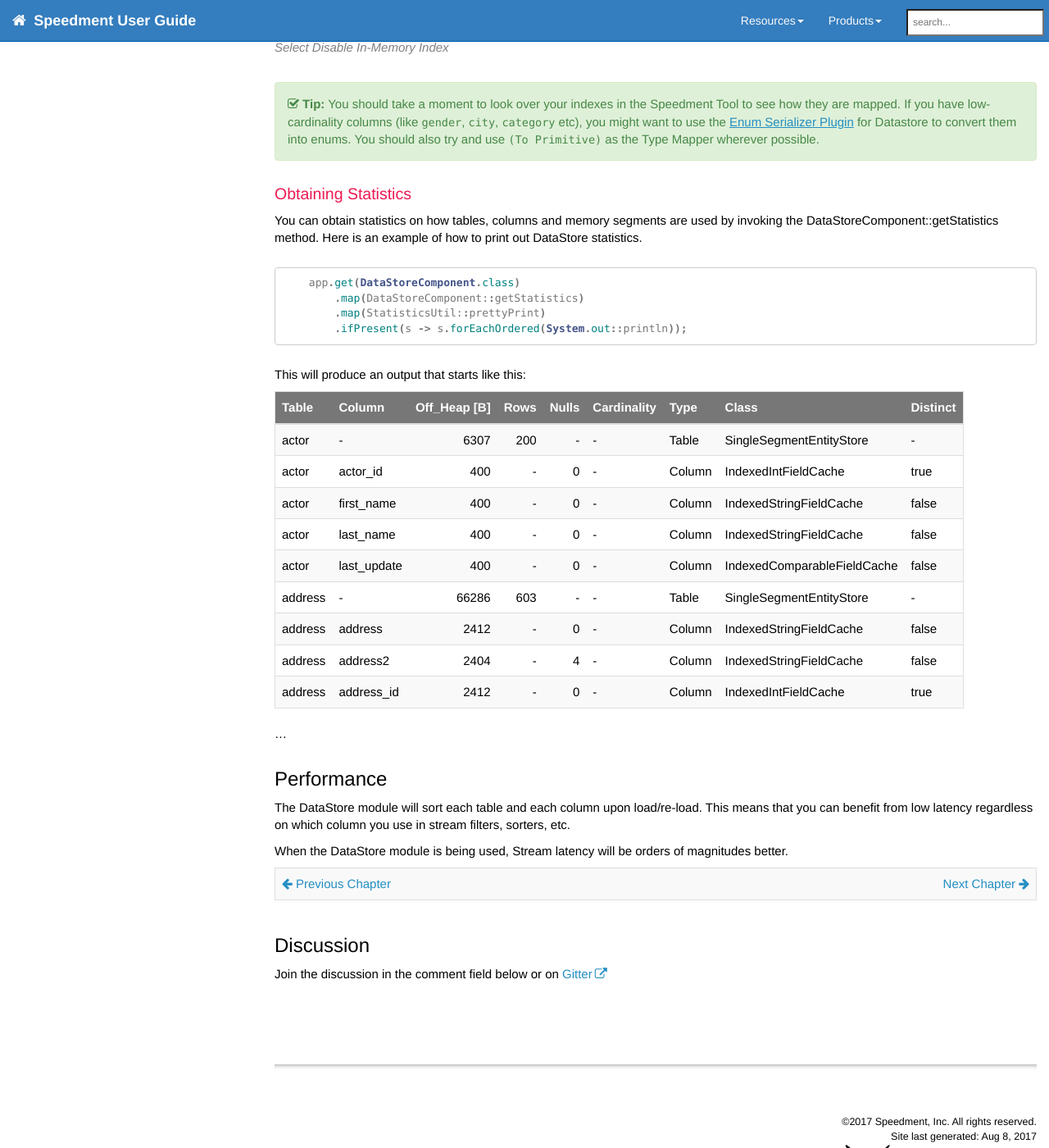
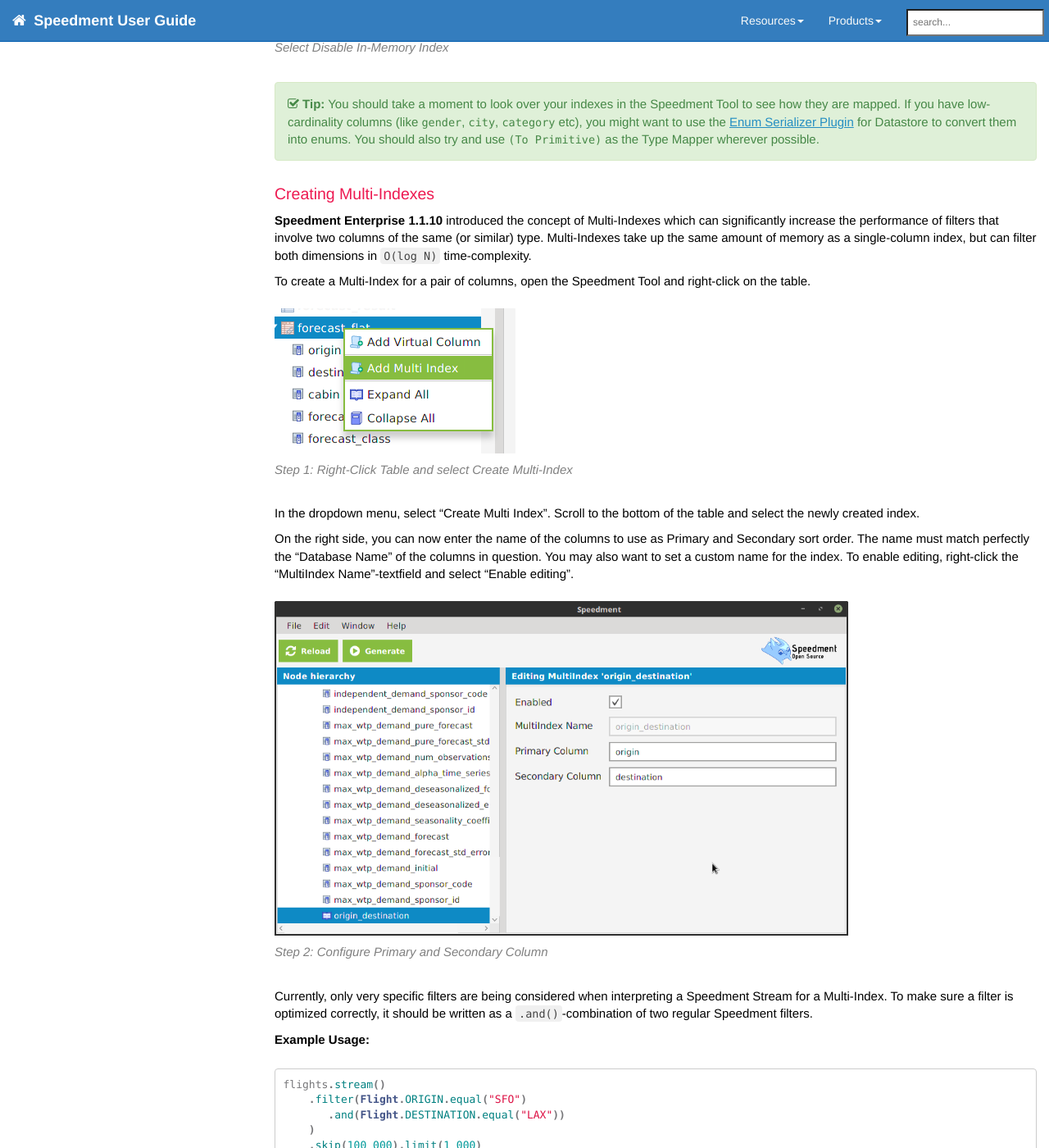
Before and after one commit to speedment/speedment-doc, a Jekyll site: the page built from pages/datastore.md, in a window 1280 px wide and 1400 px high, scrolled down 5253 px. Shown: the whole window at 82% size. Built offline with Jekyll 4.4.1, drawn with Linux system fonts in a browser that asks for light colours; nearby versions of some CDN libraries; comment, search, counter and statistics services are not loaded; some of the changed text lies outside the part shown.

Commit message:
Update datastore.md

````diff
--- a/pages/datastore.md
+++ b/pages/datastore.md
@@ -194,6 +194,33 @@
 You should take a moment to look over your indexes in the Speedment Tool to see how they are mapped. If you have low-cardinality columns (like `gender`, `city`, `category` etc), you might want to use the [Enum Serializer Plugin](enterprise_enums#top) for Datastore to convert them into enums. You should also try and use `(To Primitive)` as the Type Mapper wherever possible.
 " %}
 
+### Creating Multi-Indexes
+**Speedment Enterprise 1.1.10** introduced the concept of Multi-Indexes which can significantly increase the performance of filters that involve two columns of the same (or similar) type. Multi-Indexes take up the same amount of memory as a single-column index, but can filter both dimensions in `O(log N)` time-complexity.
+
+To create a Multi-Index for a pair of columns, open the Speedment Tool and right-click on the table.
+
+{% include image.html file="create_multi_index.png" url="https://www.speedment.com/" alt="Creating Multi-Indexes in Speedment Tool" caption="Step 1: Right-Click Table and select Create Multi-Index" %}
+
+In the dropdown menu, select "Create Multi Index". Scroll to the bottom of the table and select the newly created index.
+
+On the right side, you can now enter the name of the columns to use as Primary and Secondary sort order. The name must match perfectly the "Database Name" of the columns in question. You may also want to set a custom name for the index. To enable editing, right-click the "MultiIndex Name"-textfield and select "Enable editing".
+
+{% include image.html file="configure_multi_index.png" url="https://www.speedment.com/" alt="Configuring the Primary and Secondary Column of Multi-Indexes" caption="Step 2: Configure Primary and Secondary Column" %}
+
+Currently, only very specific filters are being considered when interpreting a Speedment Stream for a Multi-Index. To make sure a filter is optimized correctly, it should be written as a `.and()`-combination of two regular Speedment filters.
+
+**Example Usage:**
+```java
+flights.stream()
+    .filter(Flight.ORIGIN.equal("SFO")
+       .and(Flight.DESTINATION.equal("LAX"))
+    )
+    .skip(100_000).limit(1_000)
+    .collect(toList());
+```
+
+Only `equal`-operators can be optimized using multi-indexes.
+
 ### Obtaining Statistics
 You can obtain statistics on how tables, columns and memory segments are used by invoking the DataStoreComponent::getStatistics method. Here is an example of how to print out DataStore statistics.
 ``` java
````
